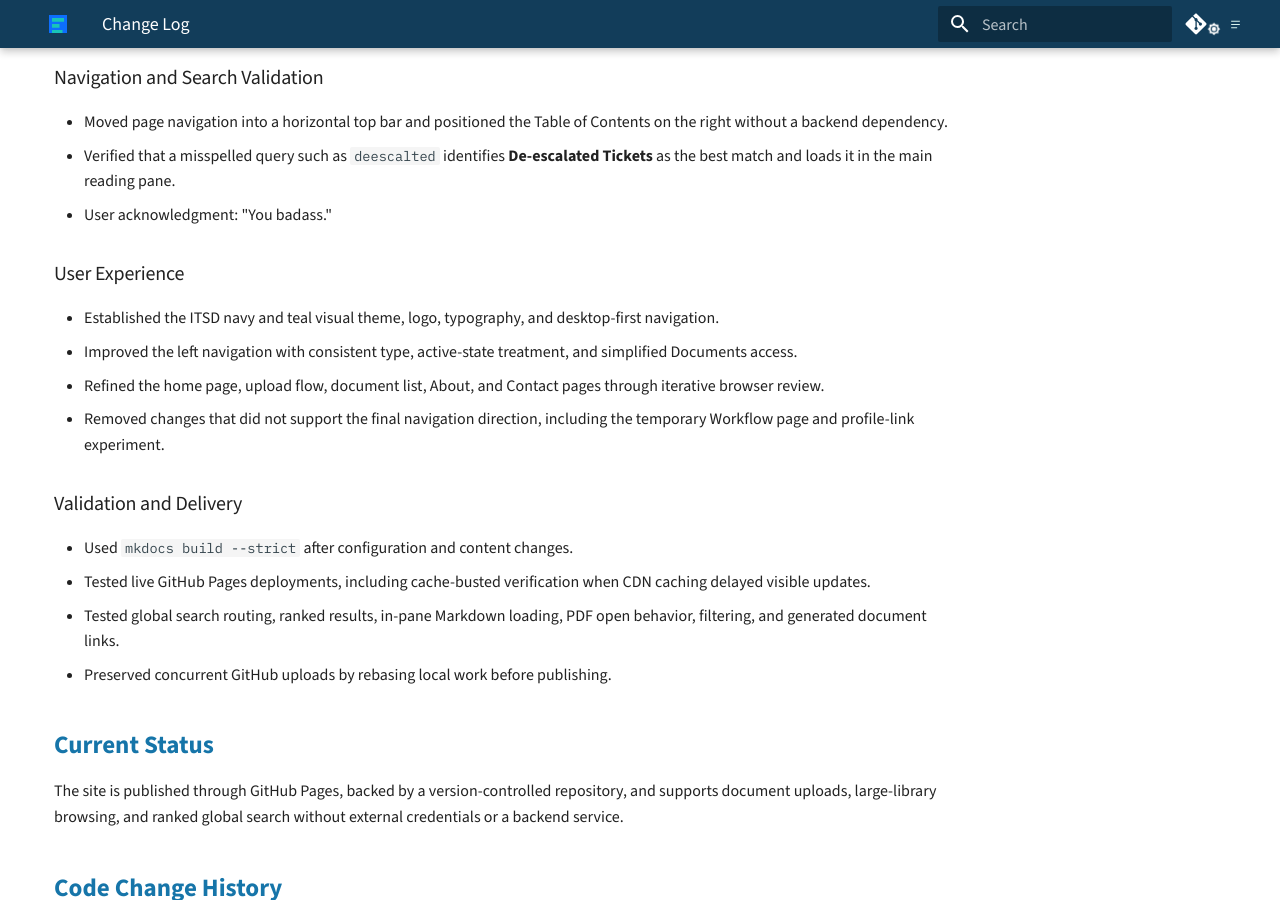
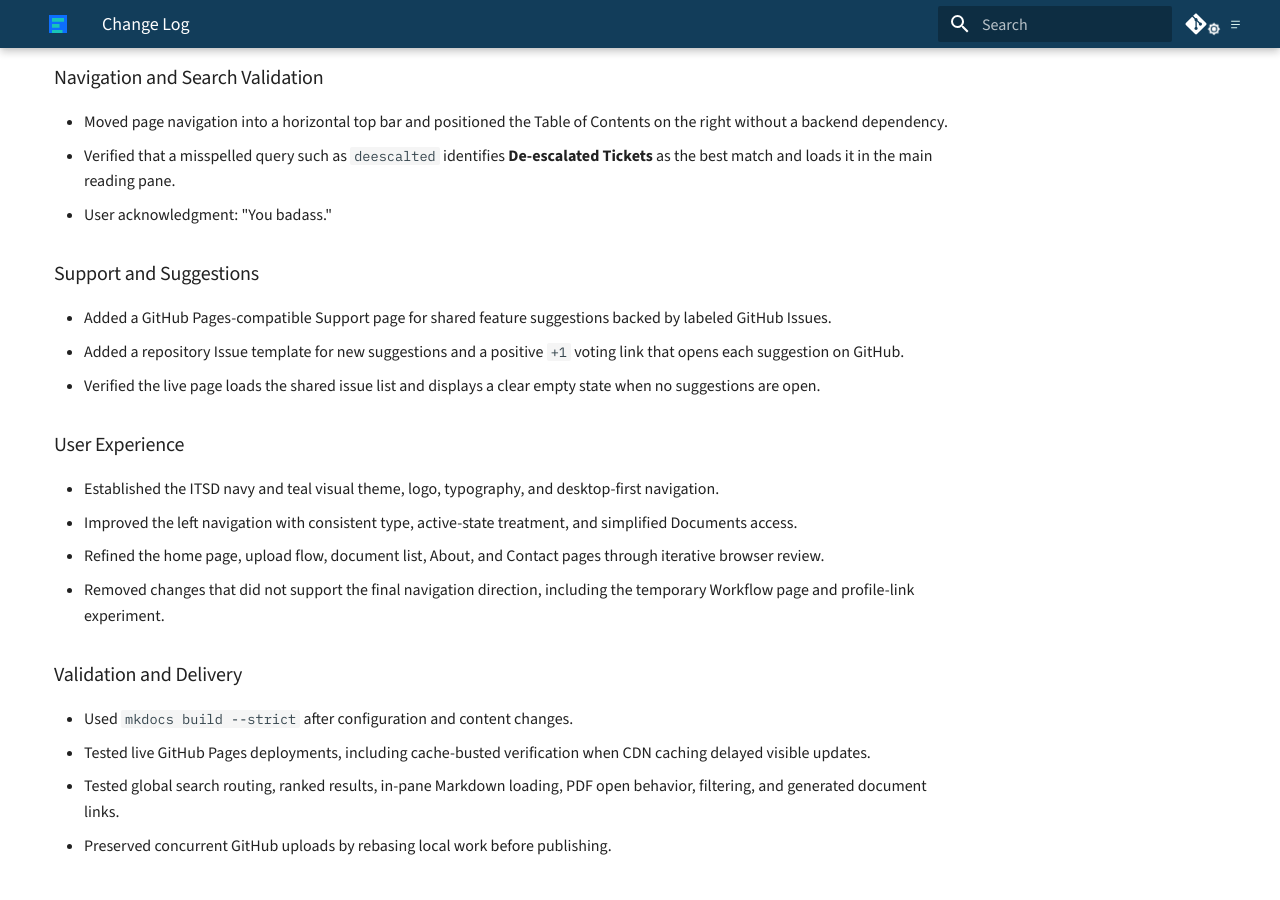
Before and after one commit to dgooding/mkdocs-basic, an MkDocs documentation site: the page built from docs/change-log.md, in a window 1280 px wide and 900 px high, scrolled down 974 px. Built offline with MkDocs 1.6.1 and Material for MkDocs 9.7.7, drawn with Linux system fonts in a browser that asks for light colours; comment, search, counter and statistics services are not loaded; some of the changed text lies outside the part shown.

Commit message:
docs: auto-update 2026-08-26 21:05:34

```diff
--- a/docs/change-log.md
+++ b/docs/change-log.md
@@ -31,6 +31,12 @@ This page records the iterative development of the ITSD Documentation site.
 - Moved page navigation into a horizontal top bar and positioned the Table of Contents on the right without a backend dependency.
 - Verified that a misspelled query such as `deescalted` identifies **De-escalated Tickets** as the best match and loads it in the main reading pane.
 - User acknowledgment: "You badass."
+
+### Support and Suggestions
+
+- Added a GitHub Pages-compatible Support page for shared feature suggestions backed by labeled GitHub Issues.
+- Added a repository Issue template for new suggestions and a positive `+1` voting link that opens each suggestion on GitHub.
+- Verified the live page loads the shared issue list and displays a clear empty state when no suggestions are open.
 
 ### User Experience
 
```
